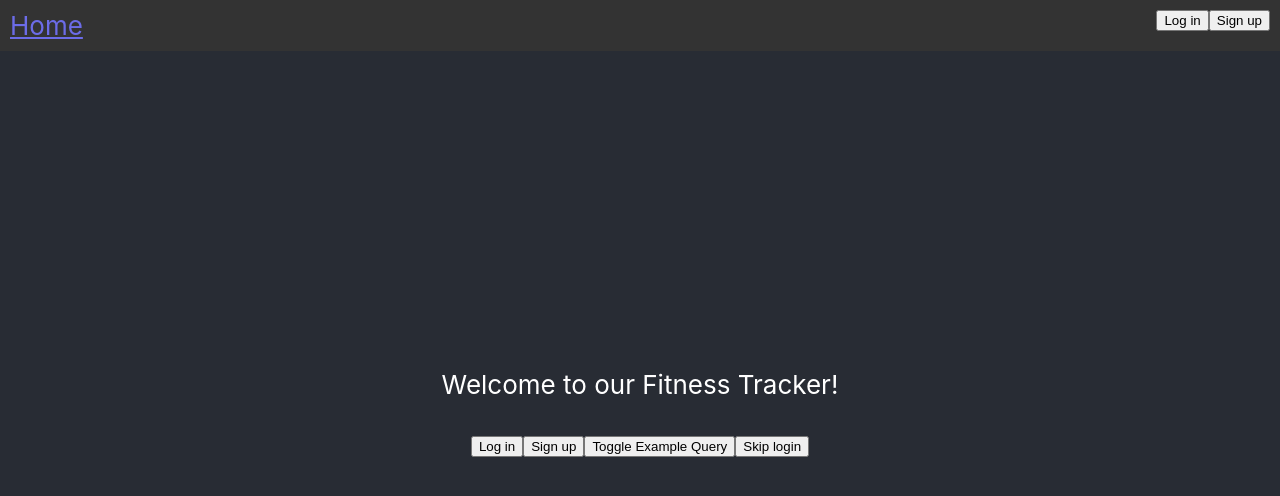
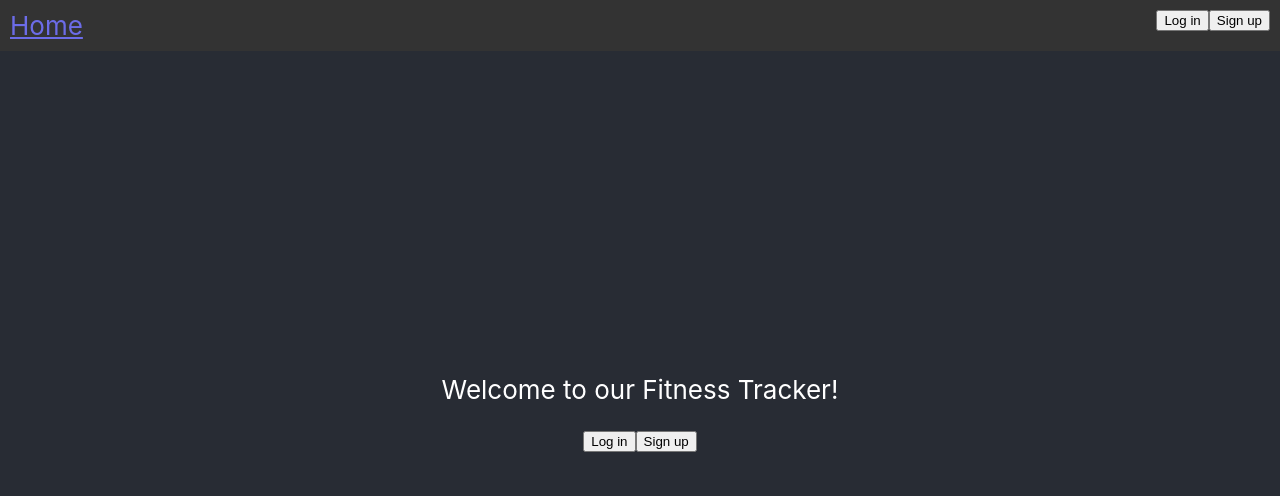
Before and after one commit to beknobloch/FitnessTracker, a React (Create React App) app in the folder fitness-tracker/: page /start in a window 1280 px wide. Shown: the top 496 px of the page. Built offline with nearby package versions, Linux system fonts and the light colour scheme; no server answers.

Commit message:
cleaned up UI

```diff
--- a/fitness-tracker/src/App.css
+++ b/fitness-tracker/src/App.css
@@ -32,6 +32,7 @@
   justify-content: right;
   padding-inline: 10px;
   font-size: small;
+  text-align: center;
 }
 @media (prefers-reduced-motion: no-preference) {
   .App-logo {
@@ -71,3 +72,10 @@
   outline: none; /* Remove the default focus outline */
   margin: 10px;
 }
+
+.startPage{
+  display: flex;
+  flex-direction: column;
+  justify-content: center;
+  align-items: center;
+}
--- a/fitness-tracker/src/App.js
+++ b/fitness-tracker/src/App.js
@@ -19,6 +19,9 @@ function App() {
               <Route path="/" element={<Navigate replace to="/start" />} />
               <Route path="/home" element={<Home />} />
               <Route path="/start" element={<Start />}/>
+              <Route path="/start/login" element={<Navigate replace to="/login" />}/>
+              <Route path="/start/signup" element={<Navigate replace to="/signup" />}/>
+              <Route path="/start/home" element={<Navigate replace to="/home" />}/>
               <Route path="/signup" element={<Signup/>}/>
               <Route path="/login" element={<Login />}/>
             </Routes>
--- a/fitness-tracker/src/components/AuthStatus.js
+++ b/fitness-tracker/src/components/AuthStatus.js
@@ -4,7 +4,7 @@ import { auth } from '../config/firebase'
 import { signOut } from 'firebase/auth'
 
 //if the user is not logged in, displays log in and sign up buttons. If logged in, displays something like "signed in as x"
-function AuthStatus(){
+function AuthStatus({ displayLogout }){
     let navigate = useNavigate();
 
     const [user, setUser] = useState(auth?.currentUser?.email)
@@ -36,7 +36,11 @@ function AuthStatus(){
                 {user ? (
                     <>
                         <p>Logged in as {auth?.currentUser?.email}</p>
-                        <button onClick={logout}>Log out</button>
+                        {displayLogout ?(
+                            <button onClick={logout}>Log out</button>
+                        ):(
+                            <button onClick={() => handleClick('home')}>Go check out your Fitbit data!</button>
+                        )}
                     </>
 
                 ):(
--- a/fitness-tracker/src/components/NavBar.js
+++ b/fitness-tracker/src/components/NavBar.js
@@ -8,7 +8,7 @@ function NavBar() {
         <div className='navbarLinks'>
           <Link to="/home" className="link">Home</Link>
         </div>
-        <AuthStatus />
+        <AuthStatus displayLogout={true}/>
     </nav>
   );
 }
--- a/fitness-tracker/src/pages/Home.js
+++ b/fitness-tracker/src/pages/Home.js
@@ -16,14 +16,15 @@ function Home() {
 
     return (
         <div>
-            <p>Home screen!</p>
-            <button onClick={() => navigate('/start')}>Go back to starting page</button>
             {loggedIn ? (
-              <p>Logged in, hello {auth.currentUser?.email}</p>
+                <div>
+                    <p>Logged in, hello {auth.currentUser?.email}</p>
+                    <FitbitDataComponent />
+                </div>
             ) : (
               <p>Not logged in</p>
             )}
-            <FitbitDataComponent />
+
         </div>
     );
 }
--- a/fitness-tracker/src/pages/Start.js
+++ b/fitness-tracker/src/pages/Start.js
@@ -1,21 +1,21 @@
 import React, { useState } from 'react';
 import { useNavigate } from 'react-router-dom'; // Import useNavigate
 import ExampleQuery from '../components/ExampleQuery';
+import AuthStatus from '../components/AuthStatus';
 
 function Start() {
   const navigate = useNavigate(); // Use useNavigate hook for navigation
   const [showExampleQuery, setShowExampleQuery] = useState(false); // State to control the visibility of ExampleQuery
 
   return (
-    <div>
+    <div className='startPage'>
       <p>Welcome to our Fitness Tracker!</p>
-      <button onClick={() => navigate('/login')}>Log in</button>
-      <button onClick={() => navigate('/signup')}>Sign up</button>
+      <AuthStatus displayLogout={false} nav={navigate}/>
       {/* Button to toggle the visibility of ExampleQuery */}
-      <button onClick={() => setShowExampleQuery(!showExampleQuery)}>Toggle Example Query</button>
+      {/*<button onClick={() => setShowExampleQuery(!showExampleQuery)}>Toggle Example Query</button>*/}
       {/* Conditionally render ExampleQuery based on showExampleQuery state */}
-      {showExampleQuery && <ExampleQuery />}
-      <button onClick={() => navigate('/home')}>Skip login</button>
+      {/*showExampleQuery && <ExampleQuery />*/}
+      {/*<button onClick={() => navigate('/home')}>Skip login</button>*/}
     </div>
   );
 }
```
